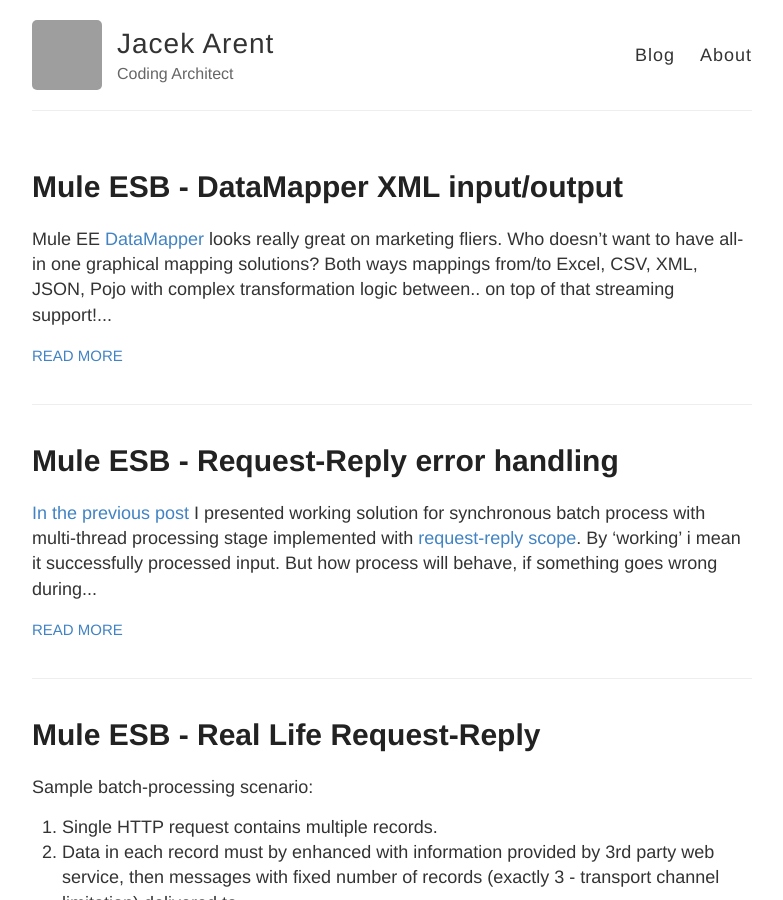
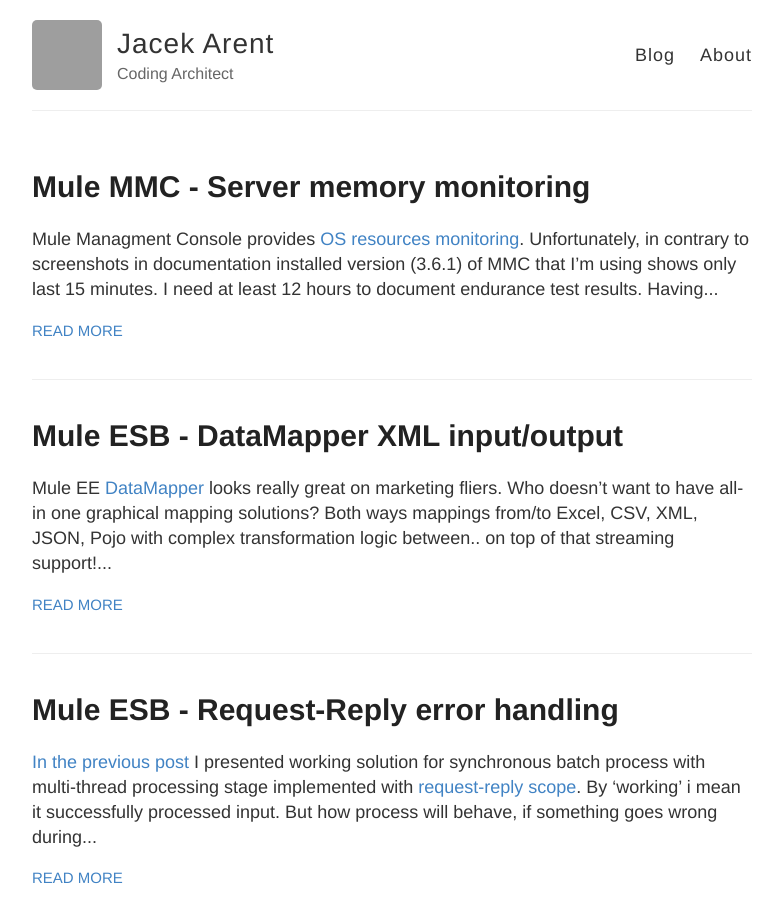
Before and after one commit to jarent/jarent.github.io, a Jekyll site: the page built from index.html, in a window 1280 px wide and 900 px high. Shown: the whole window, without its empty margins (248-1031 px from the left). Built offline with Jekyll 4.4.1, drawn with Linux system fonts in a browser that asks for light colours; grey boxes are pictures that could not be loaded.

Commit message:
post 'Mule MMC - Server memory monitoring' article

```diff
--- /dev/null
+++ b/_posts/2015-07-09-mule-mmc-memory-monitoring.md
@@ -0,0 +1,116 @@
+---
+layout: post
+title: Mule MMC - Server memory monitoring
+---
+Mule Managment Console provides [OS resources monitoring](https://developer.mulesoft.com/docs/display/current/Viewing+Server+OS+Resources). Unfortunately, in contrary to screenshots in documentation installed version (3.6.1) of MMC that I'm using shows only last 15 minutes. I need at least 12 hours to document endurance test results. Having memory statistics for production server for last two weeks is crucial in incidents debugging.
+
+Seeking solution has started with case opened with support regarding performance analysis tab:
+
+**Case question:**
+*"Under Server-> Memory tab, is there a way to access more than last 15 minutes of data?"*
+
+**Support answer:**
+*"Regarding the memory tab graphs. The time lapse is fixed to 15 minutes. The images are regenerated with the information of that period. For a extended analysis of memory usage you should use an external profiler."*
+
+I examined other tools. I got **CA Willy Introscope** set up on old JBoss applications servers and tried to connect it to Mule ESB instance using 'Tomcat' agent. Results were not impressive - only basic memory statistics were gathered. It is not worth paying for additional production Introscope licenses for each ESB node.
+
+Final option to explore was [MMC Admin shell](https://developer.mulesoft.com/docs/display/current/Automating+Tasks+Using+Scripts). Inspiration came from [Tcat admin console groovy scripts for saving JMX metric data](https://developer.mulesoft.com/docs/display/TCAT/Saving+JMX+Metric+Data+to+CSV+Files). I couldn't find any samples on accessing memory information. MMC source code is also not available on any public code repository. But you can get a lot of information from spring configuration and GWT application interfaces. Knowing what services are available and how to use them allowed me to create script below:
+
+{% highlight groovy linenos%}
+def svr = applicationContext.getBean("serverManager").getServerByName(serverName, false)
+com.mulesoft.common.remoting.RemoteContext.setServerId(svr.getId())
+applicationContext.getBean("v1/memoryService").getMemoryPools()
+{% endhighlight %}
+
+After getting memory pools information next task was to figure out how to store it - preferable in the flat files, rolled daily for easy access. Instead of directly writing to the file I decided to use 'log4j2' logger available on MMC. In official documentation there is a small hint how to [set up script logs](https://developer.mulesoft.com/docs/display/current/Working+with+Logs). I wanted to have separate file for each server, so I decided to use **[RoutingAdapter](https://logging.apache.org/log4j/2.x/manual/appenders.html#RoutingAppender)** with **RollingFileAppender**
+
+{% highlight xml linenos%}
+  <Routing name="SCRIPTS">
+            <Routes  pattern="$${ctx:servername}">
+                <!--no key-->
+              <Route key="$${ctx:servername}">
+                <File name="scripts" fileName="${sys:scriptLogsDir}/scripts.log">
+                        <PatternLayout>
+                                <Pattern>%d %p %m %ex%n</Pattern>
+                        </PatternLayout>
+                </File>
+              </Route>
+              <Route>
+        <!-- key provided -->
+                <RollingFile name="memory-${ctx:servername}" fileName="${sys:scriptLogsDir}/memory-${ctx:servername}.csv"
+        filePattern="${sys:scriptsLogDir}/${date:yyyy-MM}/memory-${ctx:servername}-%d{yyyy-MM-dd}.csv">
+                <PatternLayout>
+                        <pattern>%d{HH:mm:ss} %m %n</pattern>
+                </PatternLayout>
+                <Policies>
+                        <TimeBasedTriggeringPolicy interval="1" modulate="true" />
+                </Policies>
+                        <DefaultRolloverStrategy compressionLevel="0"/>
+                </RollingFile>
+               </Route>
+             </Routes>
+          </Routing>
+
+{% endhighlight %}
+
+**Note: Remember to add `-DscriptLogsDir` variable to JAVA_OPTS settings for your MMC container**
+
+To keep root logger clean I configured separate logger for **Memory Statistics** shell script:
+
+{% highlight xml linenos %}
+<Logger additivity="false" name="admin.shell.script.[Memory Statistics]" level="DEBUG">
+      <AppenderRef ref="SCRIPTS"/>
+</Logger>
+{% endhighlight %}
+
+To route each server stats to different file variable `servername` must be set up in log4j2 **ThreadContext** before each logging entry. It is used in `RollingFile` appender name and file pattern.
+
+Finally **Memory Statistics** shell script itself. Remember to Save it As `Memory Statistics` to match logger configuration)
+
+{% highlight groovy linenos %}
+import com.mulesoft.common.remoting.RemoteContext
+import org.apache.logging.log4j.ThreadContext
+import static java.math.MathContext.DECIMAL32
+
+def toMB = {size -> (size/1024/1014).round(DECIMAL32)};
+
+['vmprodesb01', 'vmprodesb02'].each {servername ->
+try {
+	ThreadContext.put('servername', servername)
+	def svr = applicationContext.getBean("serverManager").getServerByName(servername, false)
+	RemoteContext.setServerId(svr.getId())
+	applicationContext.getBean("v1/memoryService").getMemoryPools().each { pool ->
+    if ('TOTAL'.equals(pool.type)) {
+        log.debug("," + toMB(pool.max) + ',' + toMB(pool.used) + ',' + toMB(pool.committed))
+     }
+}
+} finally {
+ThreadContext.clearAll()
+}
+}
+{% endhighlight %}
+
+All values are rounded to MB.
+
+To have stats each 30 seconds add script execution to scheduler with proper CRON trigger expression. In my opionion 30s is good enough - all major GCs should be easy to spot with that frequency.
+
+![scheduler-cron](/images/memory-monitoring/scheduler-cron.PNG "scheduler-cron")
+
+Memory Statistics script log file format is **csv**. Sample below
+
+{% highlight text %}
+14:52:30 ,12630.53,2843.382,5697.957
+14:53:00 ,12630.53,3346.423,5697.957
+14:53:30 ,12631.23,2523.058,5719.858
+14:54:00 ,12631.23,3032.975,5719.858
+14:54:30 ,12631.98,2202.297,5719.227
+14:55:00 ,12631.98,2704.517,5719.227
+14:55:30 ,12632.99,2361.855,5721.625
+14:56:00 ,12632.99,2935.656,5721.625
+{% endhighlight %}
+
+It is easy to open those files as Excel spreadsheet. After that mark the whole imported data, insert line chart and memory statistics graph for any given time period is ready for analyse.
+
+![memory-statistics-graph-excel](/images/memory-monitoring/memory-statistics-graph-excel.PNG "memory-statistics-graph-excel")
+
+The same method can be used for gathering all other kinds of statistics from Mule ESB nodes - different memory pools, flows execution times, number of concurrent requests, active threads count or anything else available in MMC.
```
Also changed, not shown: _posts/2015-06-06-mule-esb-datamapper-xml-input_and_output.md (+1 -1 lines), images/memory-monitoring/memory-statistics-graph-excel.PNG (added), images/memory-monitoring/scheduler-cron.PNG (added).
